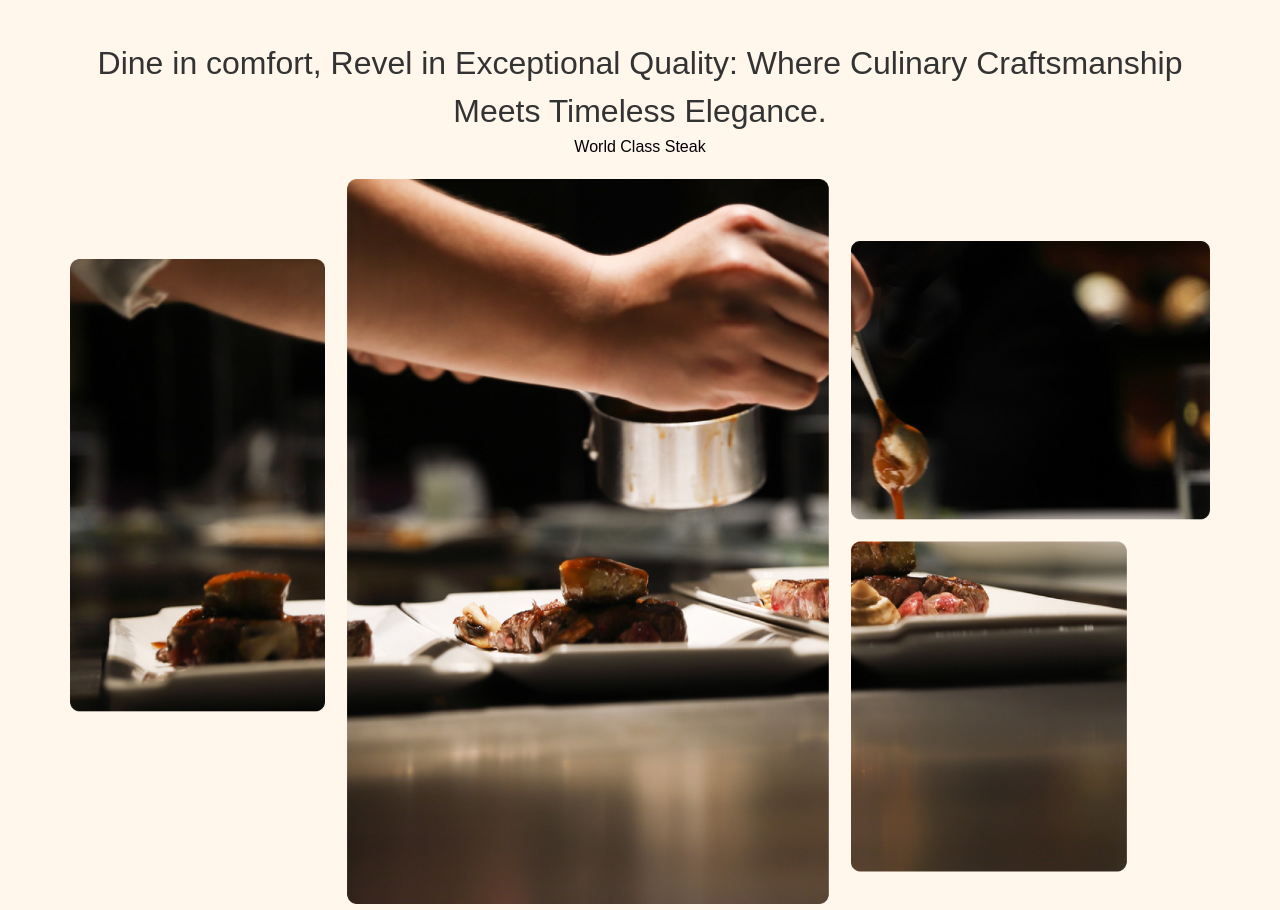
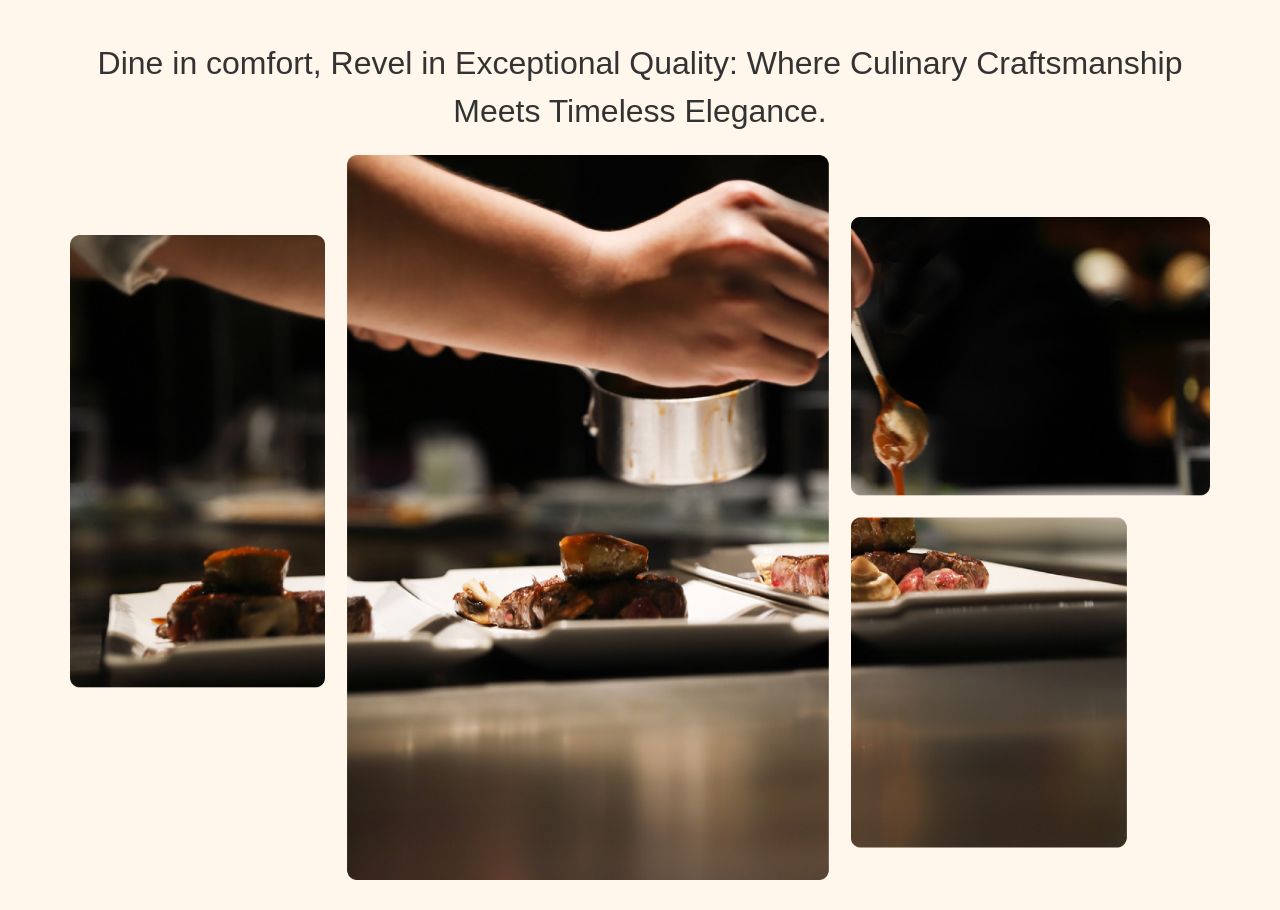
Before and after one commit to cdasilvasantos/example, a Next.js app in the folder luxcore/: page / in a window 1280 px wide. Shown: the part 2620-3530 px from the top of the page. Built offline with nearby package versions, Linux system fonts and the light colour scheme.

Commit message:
removing print

```diff
--- a/luxcore/src/app/components/art.js
+++ b/luxcore/src/app/components/art.js
@@ -8,7 +8,7 @@ export default function Art() {
                 <h1 className="art-heading">Dine in comfort, Revel in Exceptional Quality:
                     Where Culinary Craftsmanship Meets Timeless Elegance.</h1>
             </section>
-            <p>World Class Steak</p>
+
             <section className="art-images-section">
                 <div className="art-image-wrapper">
                     <Image
```
